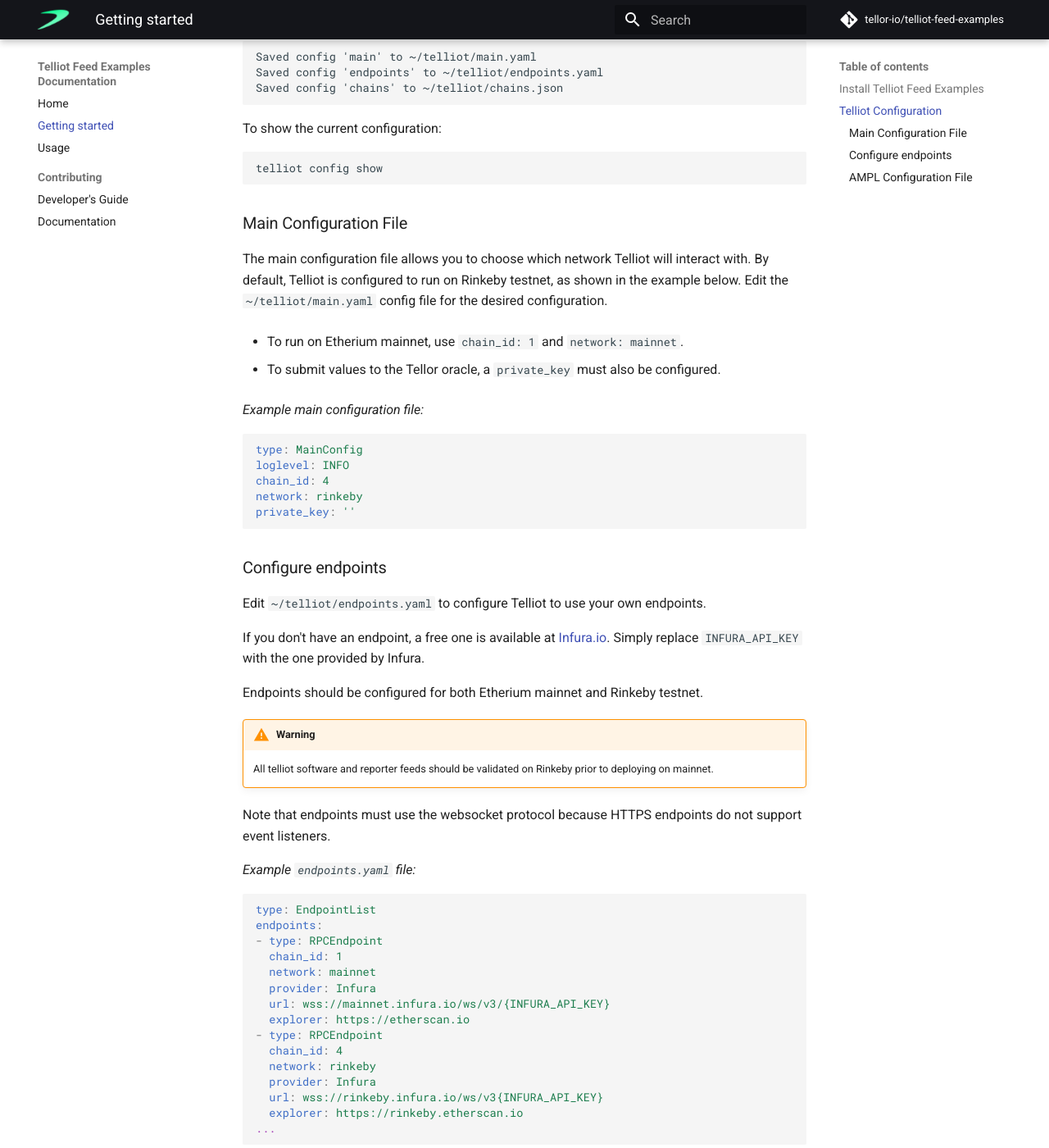
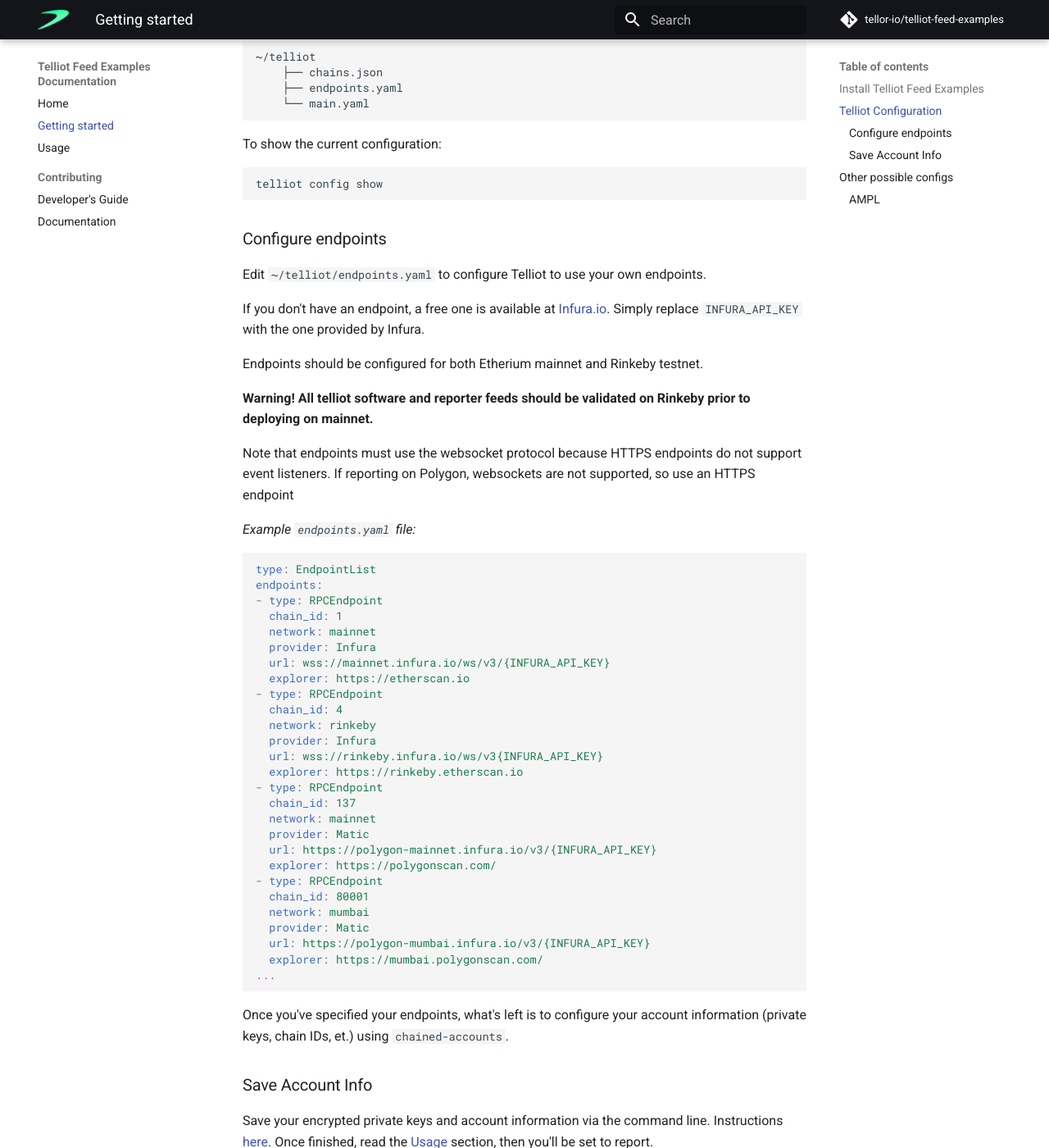
Before and after one commit to tellor-io/telliot-feeds, an MkDocs documentation site: the page built from docs/getting-started.md, in a window 1280 px wide and 1400 px high, scrolled down 834 px. Shown: the whole window at 82% size. Built offline with MkDocs 1.6.1 and Material for MkDocs 9.7.7, drawn with Linux system fonts in a browser that asks for light colours; comment, search, counter and statistics services are not loaded; some of the changed text lies outside the part shown.

Commit message:
Update reporting prereqs

````diff
--- a/docs/getting-started.md
+++ b/docs/getting-started.md
@@ -23,8 +23,15 @@
     tenv\Scripts\activate
     ```
 
+=== "Mac M1"
+
+    ```
+    python3 -m venv tenv
+    source tenv/bin/activate
+    ```
+
 You can install Telliot Feed Examples and all of it's dependencies
-(including `telliot-core`) through the command line:
+(including [telliot-core](https://github.com/tellor-io/telliot-core) and [chained-accounts](https://github.com/pydefi/chained-accounts)) through the command line:
 
     pip install telliot-feed-examples
 
@@ -38,35 +45,14 @@
 
 The default configuration files are created in a folder called `telliot` in the user home folder:
 
-    Saved config 'main' to ~/telliot/main.yaml
-    Saved config 'endpoints' to ~/telliot/endpoints.yaml
-    Saved config 'chains' to ~/telliot/chains.json
+    ~/telliot
+        ├── chains.json
+        ├── endpoints.yaml
+        └── main.yaml
 
 To show the current configuration:
 
     telliot config show
-
-### Main Configuration File
-
-The main configuration file allows you to choose which network Telliot will interact with.
-By default, Telliot is configured to run on Rinkeby testnet, as shown in the example below.
-Edit the `~/telliot/main.yaml` config file for the desired configuration.
-
-- To run on Etherium mainnet, use `chain_id: 1` and `network: mainnet`.
-
-- To submit values to the Tellor oracle, a `private_key` must also be configured.
-
-*Example main configuration file:*
-
-```yaml
-type: MainConfig
-loglevel: INFO
-chain_id: 4
-network: rinkeby
-private_key: ''
-
-```
-
 
 ### Configure endpoints
 
@@ -76,11 +62,9 @@
 
 Endpoints should be configured for both Etherium mainnet and Rinkeby testnet.
 
-!!! warning
+**Warning! All telliot software and reporter feeds should be validated on Rinkeby prior to deploying on mainnet.**
 
-    All telliot software and reporter feeds should be validated on Rinkeby prior to deploying on mainnet.
-
-Note that endpoints must use the websocket protocol because HTTPS endpoints do not support event listeners.
+Note that endpoints must use the websocket protocol because HTTPS endpoints do not support event listeners. If reporting on Polygon, websockets are not supported, so use an HTTPS endpoint
 
 *Example `endpoints.yaml` file:*
 ```yaml
@@ -98,12 +82,30 @@
   provider: Infura
   url: wss://rinkeby.infura.io/ws/v3{INFURA_API_KEY}
   explorer: https://rinkeby.etherscan.io
+- type: RPCEndpoint
+  chain_id: 137
+  network: mainnet
+  provider: Matic
+  url: https://polygon-mainnet.infura.io/v3/{INFURA_API_KEY}
+  explorer: https://polygonscan.com/
+- type: RPCEndpoint
+  chain_id: 80001
+  network: mumbai
+  provider: Matic
+  url: https://polygon-mumbai.infura.io/v3/{INFURA_API_KEY}
+  explorer: https://mumbai.polygonscan.com/
 ...
 ```
+Once you've specified your endpoints, what's left is to configure your account information (private keys, chain IDs, et.) using `chained-accounts`.
 
-### AMPL Configuration File
+### Save Account Info
 
-Generate default AMPL configs from the repository's home directory:
+Save your encrypted private keys and account information via the command line. Instructions [here](https://github.com/pydefi/chained-accounts). Once finished,  read the [Usage](https://tellor-io.github.io/telliot-feed-examples/usage/) section, then you'll be set to report.
+
+## Other possible configs
+### AMPL
+
+If you'd like to report legacy AMPL values, generate default AMPL configs from the repository's home directory:
 ```
 python3 src/telliot_feed_examples/config.py
 ```
--- a/docs/usage.md
+++ b/docs/usage.md
@@ -2,7 +2,7 @@
 
 **This is experimental software! You might lose money!**
 
-Prerequisites: Update configuration files: [Getting Started](https://tellor-io.github.io/telliot-feed-examples/getting-started/)
+Prerequisites: [Getting Started](https://tellor-io.github.io/telliot-feed-examples/getting-started/)
 
 To use any of the telliot datafeed and reporter examples, use the command line interface (CLI) tool. A basic example:
 ```
````
